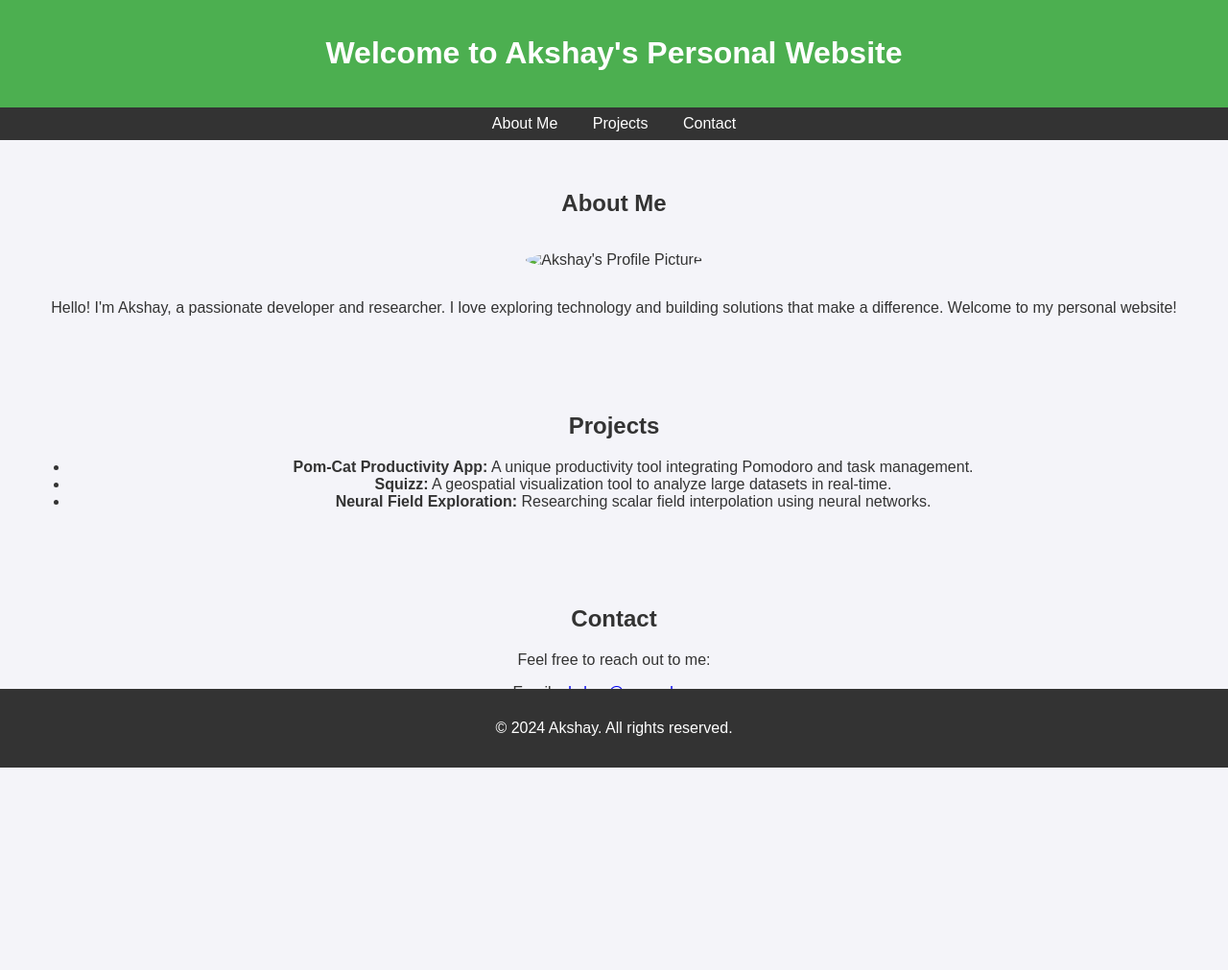
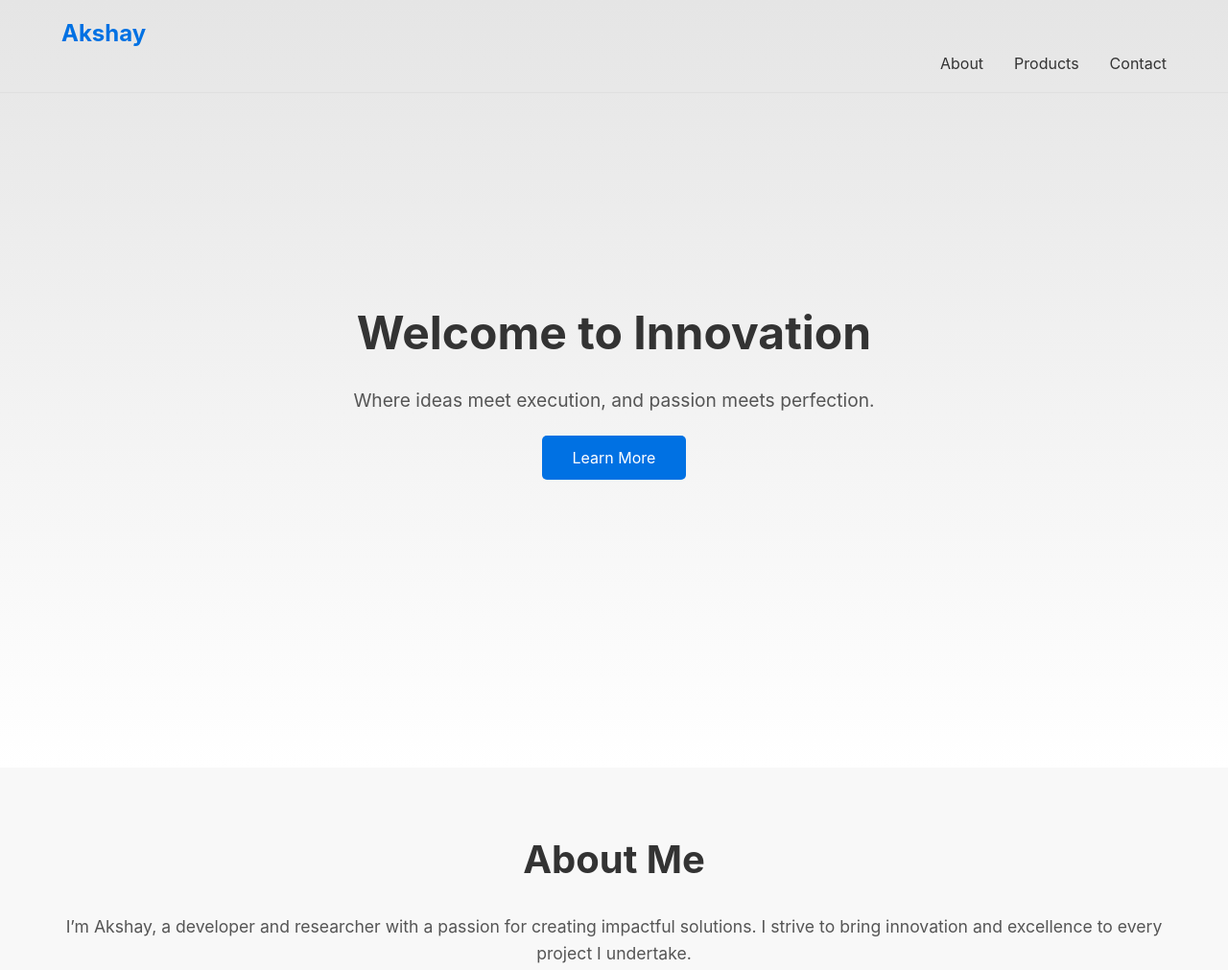
Before and after one commit to akshayvkamath/akshayvkamath.github.io, a plain HTML site: page index.html in a window 1280 px wide. Shown: the top 1011 px of the page at 96% size. Before the commit the page ends 813 px from the top, so only its background shows below. Drawn offline with Linux system fonts and the light colour scheme.

Commit message:
Interactive HTML/CSS/JS

```diff
--- /dev/null
+++ b/assets/css/styles.css
@@ -0,0 +1,114 @@
+/* General Reset */
+* {
+    margin: 0;
+    padding: 0;
+    box-sizing: border-box;
+}
+body {
+    font-family: -apple-system, BlinkMacSystemFont, "Segoe UI", Roboto, Arial, sans-serif;
+    color: #333;
+    background-color: #f8f8f8;
+    line-height: 1.6;
+}
+.container {
+    width: 90%;
+    max-width: 1200px;
+    margin: 0 auto;
+}
+
+/* Navbar */
+.navbar {
+    background: white;
+    border-bottom: 1px solid #e0e0e0;
+    position: fixed;
+    width: 100%;
+    top: 0;
+    z-index: 1000;
+    padding: 1rem 0;
+    transition: all 0.3s ease;
+}
+.navbar .logo {
+    font-size: 1.5rem;
+    font-weight: bold;
+    color: #0071e3;
+}
+.navbar ul {
+    list-style: none;
+    display: flex;
+    justify-content: flex-end;
+}
+.navbar li {
+    margin-left: 2rem;
+}
+.navbar a {
+    text-decoration: none;
+    color: #333;
+    font-size: 1rem;
+    transition: color 0.3s ease;
+}
+.navbar a:hover {
+    color: #0071e3;
+}
+
+/* Hero Section */
+.hero {
+    background: linear-gradient(to bottom, #e5e5e5, #ffffff);
+    height: 100vh;
+    display: flex;
+    justify-content: center;
+    align-items: center;
+    text-align: center;
+    padding: 0 2rem;
+}
+.hero h1 {
+    font-size: 3rem;
+    margin-bottom: 1rem;
+    color: #333;
+}
+.hero p {
+    font-size: 1.2rem;
+    color: #555;
+    margin-bottom: 2rem;
+}
+.cta-button {
+    background: #0071e3;
+    color: white;
+    text-decoration: none;
+    padding: 0.8rem 2rem;
+    border-radius: 5px;
+    font-size: 1rem;
+    transition: background 0.3s ease;
+}
+.cta-button:hover {
+    background: #005bb5;
+}
+
+/* Content Sections */
+.content-section {
+    padding: 4rem 0;
+    text-align: center;
+}
+.content-section h2 {
+    font-size: 2.5rem;
+    margin-bottom: 1.5rem;
+}
+.content-section p {
+    font-size: 1.1rem;
+    color: #555;
+}
+.product {
+    margin-top: 2rem;
+}
+.product h3 {
+    font-size: 1.5rem;
+    color: #0071e3;
+    margin-bottom: 0.5rem;
+}
+
+/* Footer */
+footer {
+    background: #333;
+    color: white;
+    text-align: center;
+    padding: 1rem 0;
+}
--- /dev/null
+++ b/assets/js/scripts.js
@@ -0,0 +1,21 @@
+// Smooth Scroll for Links
+document.querySelectorAll('a[href^="#"]').forEach(anchor => {
+    anchor.addEventListener('click', function (e) {
+        e.preventDefault();
+        document.querySelector(this.getAttribute('href')).scrollIntoView({
+            behavior: 'smooth'
+        });
+    });
+});
+
+// Navbar Animation on Scroll
+window.addEventListener('scroll', () => {
+    const navbar = document.querySelector('.navbar');
+    if (window.scrollY > 50) {
+        navbar.style.backgroundColor = '#f8f8f8';
+        navbar.style.boxShadow = '0 2px 5px rgba(0, 0, 0, 0.1)';
+    } else {
+        navbar.style.backgroundColor = 'transparent';
+        navbar.style.boxShadow = 'none';
+    }
+});
--- a/index.html
+++ b/index.html
@@ -3,86 +3,72 @@
 <head>
     <meta charset="UTF-8">
     <meta name="viewport" content="width=device-width, initial-scale=1.0">
-    <meta name="description" content="Personal website of Akshay">
-    <meta name="author" content="Akshay">
-    <title>Akshay's Personal Website</title>
-    <style>
-        body {
-            font-family: Arial, sans-serif;
-            margin: 0;
-            padding: 0;
-            background-color: #f4f4f9;
-            color: #333;
-        }
-        header {
-            background-color: #4CAF50;
-            color: white;
-            padding: 1rem 0;
-            text-align: center;
-        }
-        nav {
-            background-color: #333;
-            padding: 0.5rem;
-            text-align: center;
-        }
-        nav a {
-            color: white;
-            text-decoration: none;
-            margin: 0 1rem;
-        }
-        nav a:hover {
-            text-decoration: underline;
-        }
-        section {
-            padding: 2rem;
-            text-align: center;
-        }
-        footer {
-            background-color: #333;
-            color: white;
-            text-align: center;
-            padding: 1rem 0;
-            position: absolute;
-            width: 100%;
-            bottom: 0;
-        }
-        .profile-pic {
-            border-radius: 50%;
-            width: 150px;
-            margin: 1rem auto;
-        }
-    </style>
+    <title>Apple-Inspired Website</title>
+    <link rel="stylesheet" href="assets/css/styles.css">
 </head>
 <body>
-    <header>
-        <h1>Welcome to Akshay's Personal Website</h1>
+    <header class="navbar">
+        <div class="container">
+            <h1 class="logo">Akshay</h1>
+            <nav>
+                <ul>
+                    <li><a href="#about">About</a></li>
+                    <li><a href="#products">Products</a></li>
+                    <li><a href="#contact">Contact</a></li>
+                </ul>
+            </nav>
+        </div>
     </header>
-    <nav>
-        <a href="#about">About Me</a>
-        <a href="#projects">Projects</a>
-        <a href="#contact">Contact</a>
-    </nav>
-    <section id="about">
-        <h2>About Me</h2>
-        <img src="profile.jpg" alt="Akshay's Profile Picture" class="profile-pic">
-        <p>Hello! I'm Akshay, a passionate developer and researcher. I love exploring technology and building solutions that make a difference. Welcome to my personal website!</p>
+
+    <section class="hero">
+        <div class="container">
+            <h1>Welcome to Innovation</h1>
+            <p>Where ideas meet execution, and passion meets perfection.</p>
+            <a href="#about" class="cta-button">Learn More</a>
+        </div>
     </section>
-    <section id="projects">
-        <h2>Projects</h2>
-        <ul>
-            <li><strong>Pom-Cat Productivity App:</strong> A unique productivity tool integrating Pomodoro and task management.</li>
-            <li><strong>Squizz:</strong> A geospatial visualization tool to analyze large datasets in real-time.</li>
-            <li><strong>Neural Field Exploration:</strong> Researching scalar field interpolation using neural networks.</li>
-        </ul>
+
+    <section id="about" class="content-section">
+        <div class="container">
+            <h2>About Me</h2>
+            <p>
+                I’m Akshay, a developer and researcher with a passion for creating impactful solutions. I strive to bring innovation and excellence to every project I undertake.
+            </p>
+        </div>
     </section>
-    <section id="contact">
-        <h2>Contact</h2>
-        <p>Feel free to reach out to me:</p>
-        <p>Email: <a href="mailto:akshay@example.com">akshay@example.com</a></p>
-        <p>LinkedIn: <a href="https://www.linkedin.com/in/akshay" target="_blank">linkedin.com/in/akshay</a></p>
+
+    <section id="products" class="content-section">
+        <div class="container">
+            <h2>Products</h2>
+            <div class="product">
+                <h3>Pom-Cat Productivity App</h3>
+                <p>A productivity tool blending Pomodoro and task management.</p>
+            </div>
+            <div class="product">
+                <h3>Squizz</h3>
+                <p>Geospatial visualization for real-time data insights.</p>
+            </div>
+            <div class="product">
+                <h3>Neural Field Exploration</h3>
+                <p>Researching scalar field interpolation using AI.</p>
+            </div>
+        </div>
     </section>
+
+    <section id="contact" class="content-section">
+        <div class="container">
+            <h2>Contact</h2>
+            <p>Email: <a href="mailto:akshay@example.com">akshay@example.com</a></p>
+            <p>LinkedIn: <a href="https://www.linkedin.com/in/akshay" target="_blank">linkedin.com/in/akshay</a></p>
+        </div>
+    </section>
+
     <footer>
-        <p>© 2024 Akshay. All rights reserved.</p>
+        <div class="container">
+            <p>© 2024 Akshay. All rights reserved.</p>
+        </div>
     </footer>
+
+    <script src="assets/js/scripts.js"></script>
 </body>
 </html>
```
